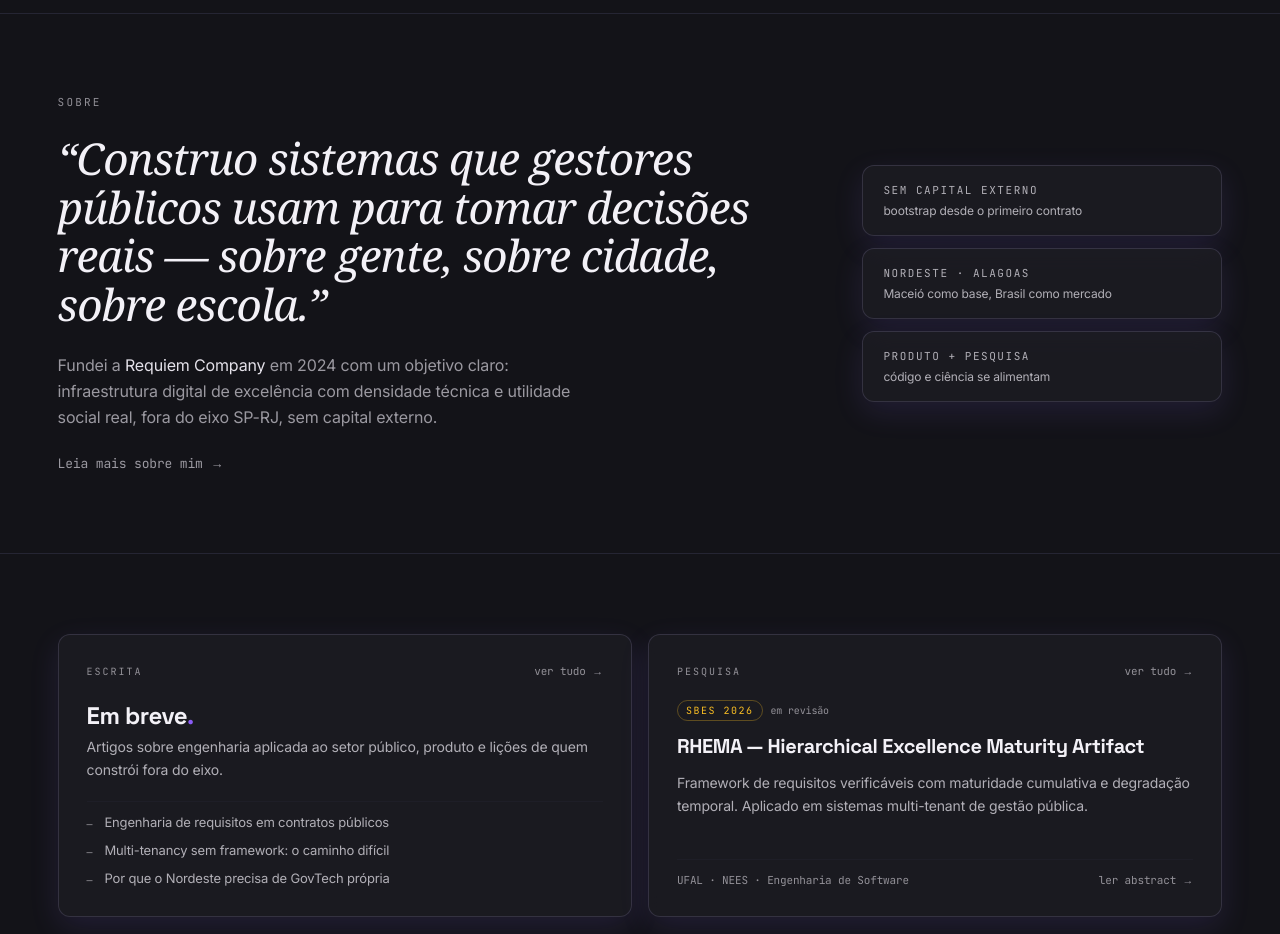
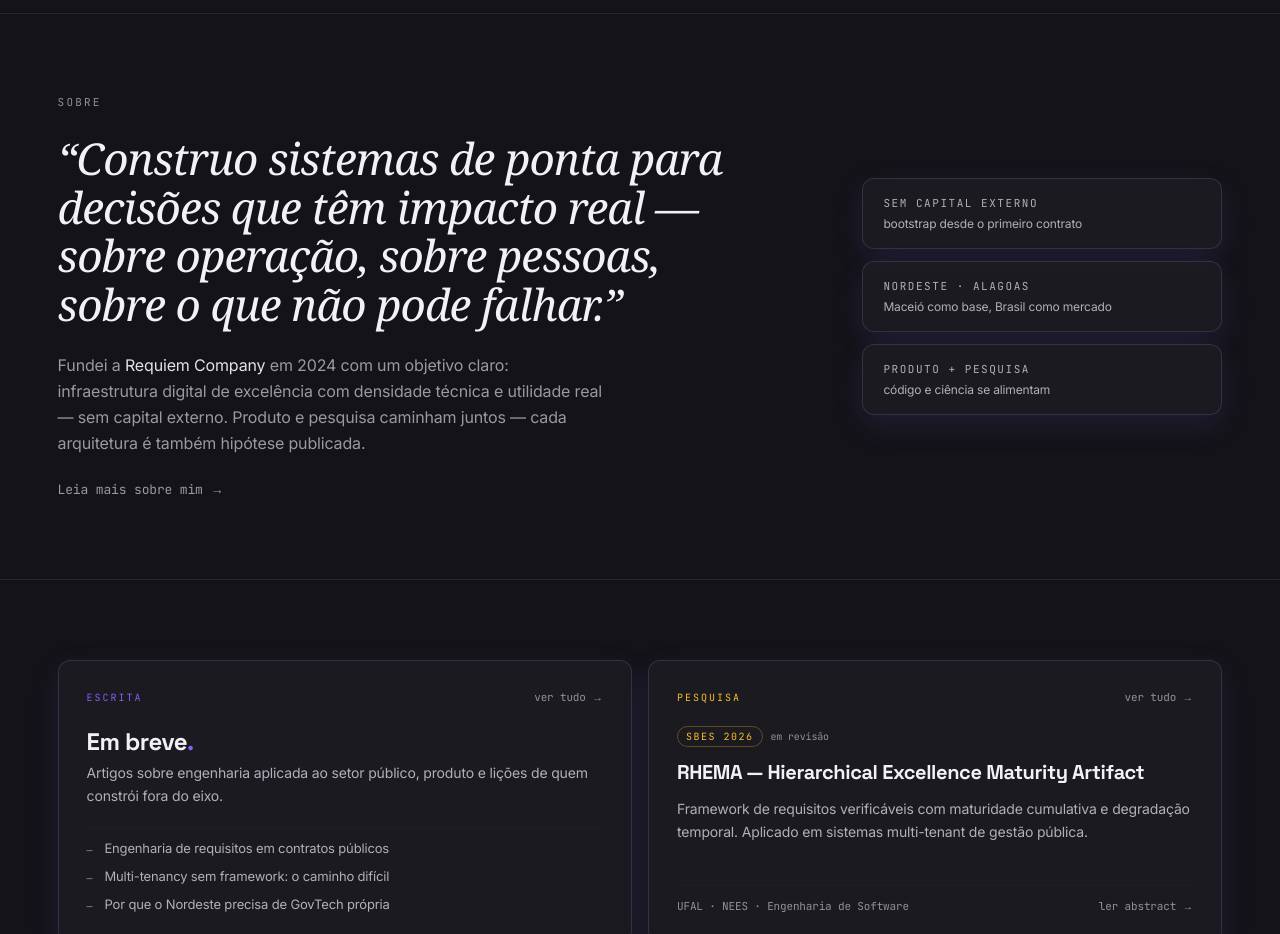
Before and after one commit to andersonrafhael/about-me, a Next.js app: page / in a window 1280 px wide. Shown: the part 1340-2274 px from the top of the page. Built offline with nearby package versions, Linux system fonts and the light colour scheme.

Commit message:
content(components): apply content corrections from previous session

```diff
--- a/src/components/manifesto.tsx
+++ b/src/components/manifesto.tsx
@@ -30,8 +30,9 @@ export function Manifesto() {
             className="font-editorial italic text-fg-bright leading-[1.1] tracking-[-0.02em]"
             style={{ fontSize: "clamp(24px, 3.5vw, 44px)" }}
           >
-            &ldquo;Construo sistemas que gestores públicos usam para tomar
-            decisões reais — sobre gente, sobre cidade, sobre escola.&rdquo;
+            &ldquo;Construo sistemas de ponta para decisões que têm impacto
+            real — sobre operação, sobre pessoas, sobre o que não pode
+            falhar.&rdquo;
           </blockquote>
 
           <p className="text-[16px] text-foreground/65 leading-relaxed max-w-[55ch]">
@@ -45,8 +46,9 @@ export function Manifesto() {
               Requiem Company
             </a>{" "}
             em 2024 com um objetivo claro: infraestrutura digital de
-            excelência com densidade técnica e utilidade social real, fora do
-            eixo SP-RJ, sem capital externo.
+            excelência com densidade técnica e utilidade real — sem capital
+            externo. Produto e pesquisa caminham juntos — cada arquitetura é
+            também hipótese publicada.
           </p>
 
           <Link
--- a/src/components/project-card.tsx
+++ b/src/components/project-card.tsx
@@ -23,10 +23,11 @@ export function ProjectCard({ project }: { project: Project }) {
 
   return (
     <motion.div
+      className="h-full"
       whileHover={{ y: -4 }}
       transition={{ duration: 0.2, ease: "easeOut" }}
     >
-      <Link href={`/projetos/${slug}`} className="block group">
+      <Link href={`/projetos/${slug}`} className="block group h-full">
         <article className="glass-card rounded-xl p-6 h-full layout-flow gap-4
                             hover:border-primary/30 transition-colors duration-200">
           {/* Header */}
--- a/src/components/writing-research.tsx
+++ b/src/components/writing-research.tsx
@@ -25,7 +25,7 @@ export function WritingResearch() {
           className="glass-card rounded-xl p-7 flex flex-col gap-5"
         >
           <div className="flex items-center justify-between">
-            <p className="font-mono text-[10px] tracking-[0.2em] uppercase text-foreground/60">
+            <p className="font-mono text-[10px] tracking-[0.2em] uppercase text-primary">
               Escrita
             </p>
             <Link
@@ -73,7 +73,7 @@ export function WritingResearch() {
           className="glass-card rounded-xl p-7 flex flex-col gap-5"
         >
           <div className="flex items-center justify-between">
-            <p className="font-mono text-[10px] tracking-[0.2em] uppercase text-foreground/60">
+            <p className="font-mono text-[10px] tracking-[0.2em] uppercase text-warning">
               Pesquisa
             </p>
             <Link
```
